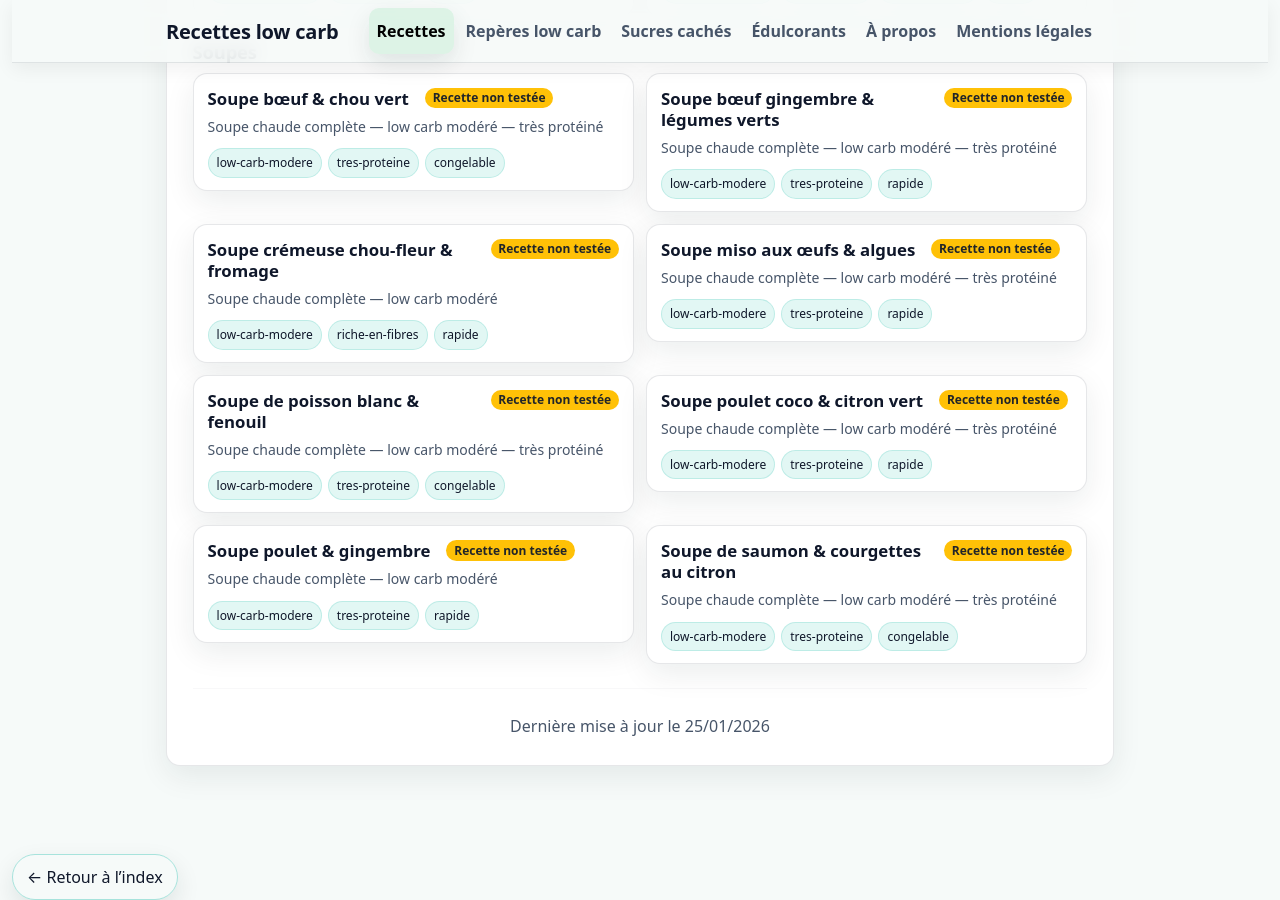
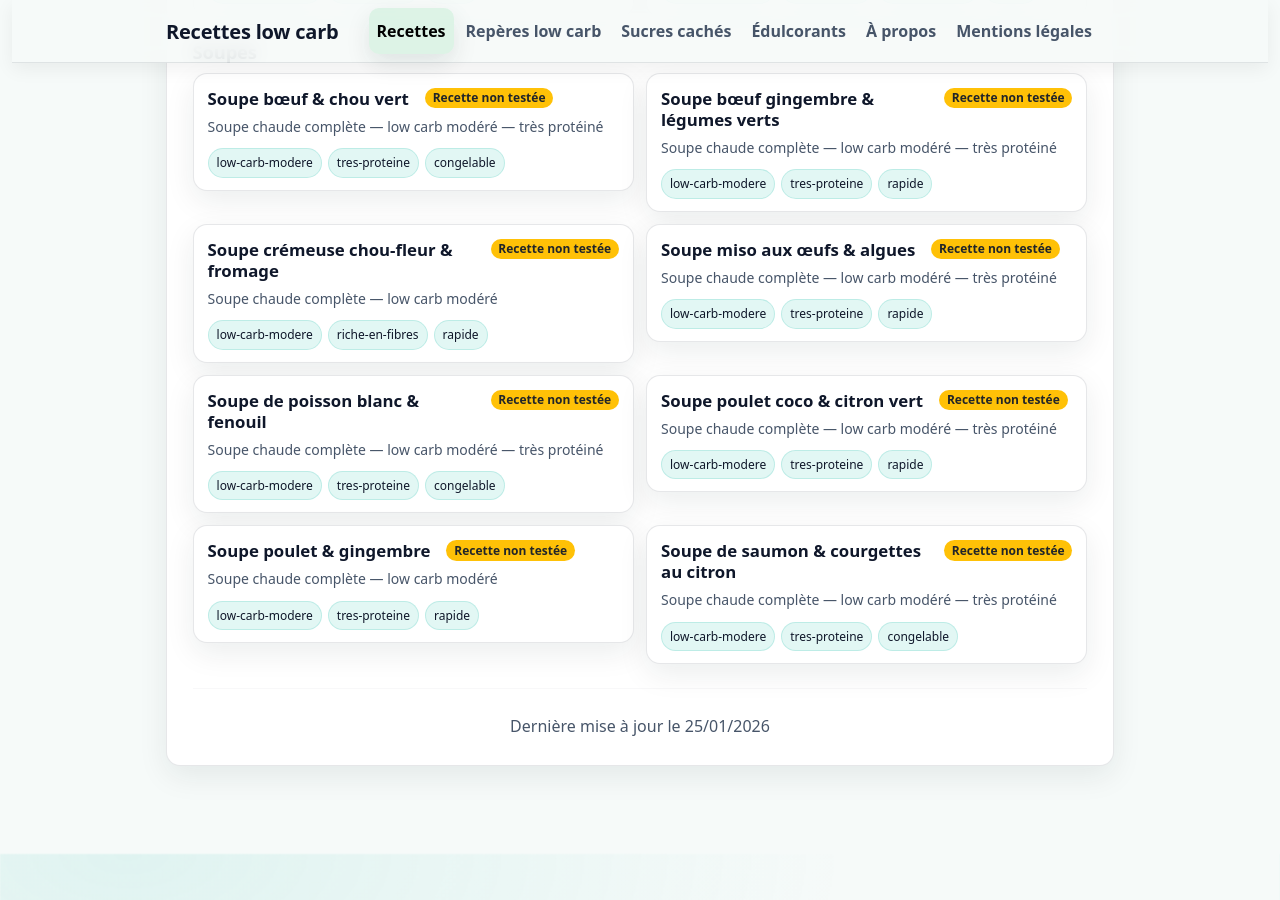
Before and after one commit to laurie-boissay/laurie-boissay.github.io, a Jekyll site: the page built from index.html, in a window 1280 px wide and 900 px high, scrolled down 10218 px. Built offline with Jekyll 4.4.1, drawn with Linux system fonts in a browser that asks for light colours.

Commit message:
Update footer.html

```diff
--- a/_includes/footer.html
+++ b/_includes/footer.html
@@ -1,5 +1,7 @@
 <footer class="mt-4">
-  <a class="btn btn-outline-primary" href="../index.html#index">
-    ← Retour à l’index
-  </a>
+  {% unless page.body_id == "home" %}
+    <a class="btn btn-outline-primary" href="{{ site.baseurl }}/#index">
+      ← Retour à l’index
+    </a>
+  {% endunless %}
 </footer>
```
